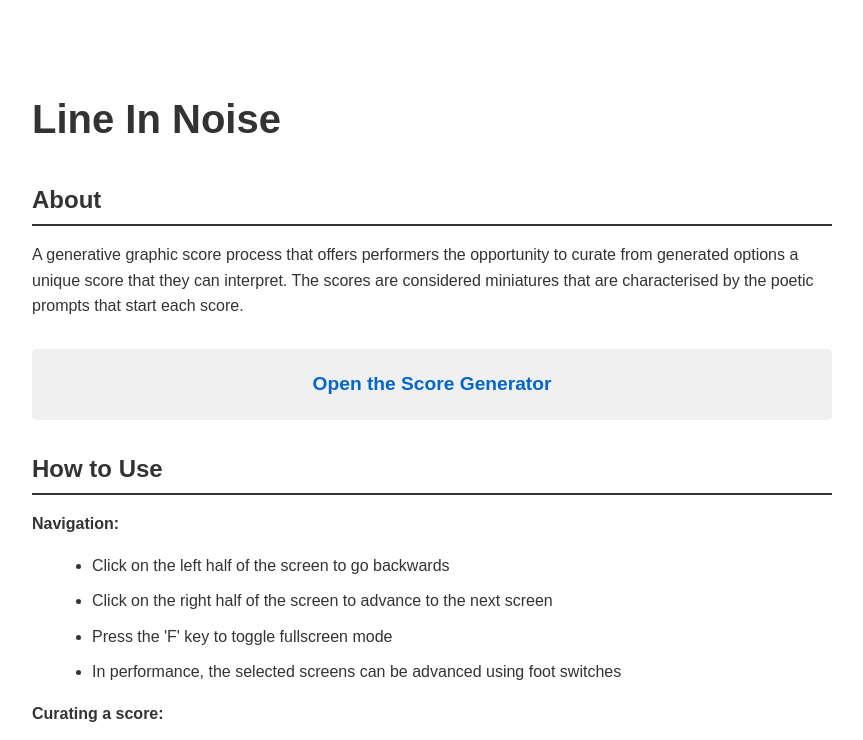
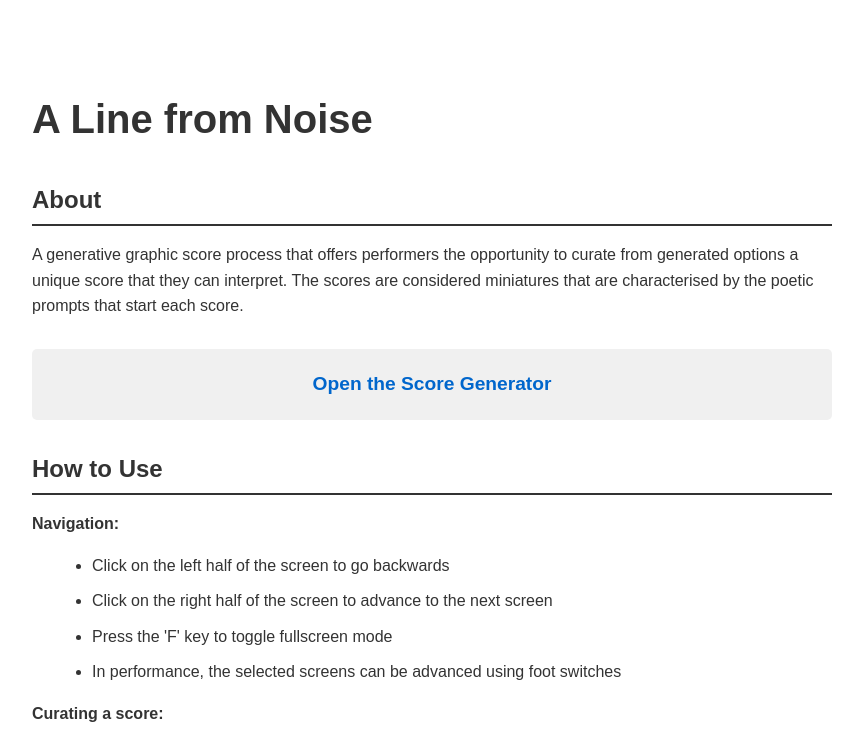
Before and after one commit to PeterMcilwain/grapicalScore, a plain HTML site: page index.html in a window 1280 px wide. Shown: the top 740 px of the page, without its empty margins (208-1071 px from the left). Drawn offline with Linux system fonts and the light colour scheme.

Commit message:
Change header text from 'Line In Noise' to 'A Line from Noise'

```diff
--- a/index.html
+++ b/index.html
@@ -52,7 +52,7 @@
     </style>
 </head>
 <body>
-    <h1>Line In Noise</h1>
+    <h1>A Line from Noise</h1>
 
     <h2>About</h2>
     <p>A generative graphic score process that offers performers the opportunity to curate from generated options a unique score that they can interpret. The scores are considered miniatures that are characterised by the poetic prompts that start each score.</p>
```
